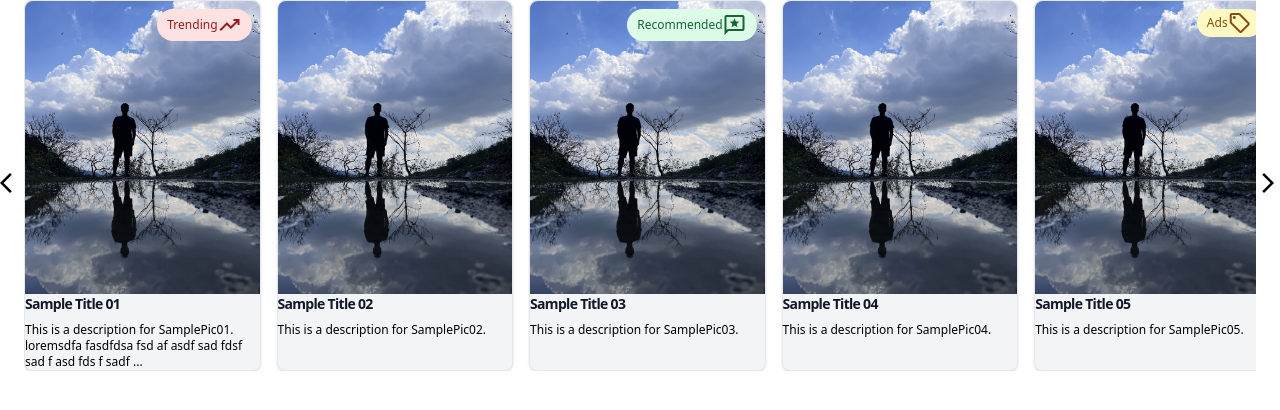
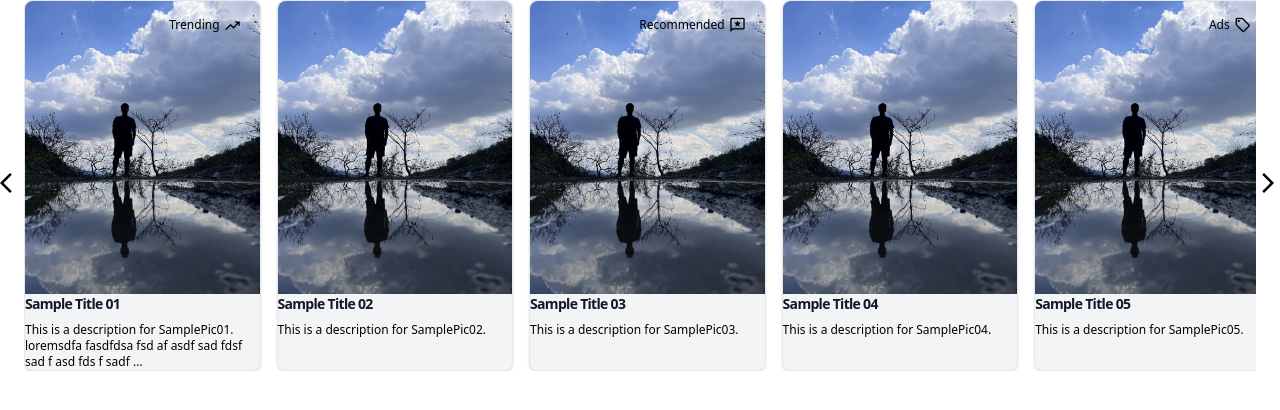
Before and after one commit to Bharatchandran/MAP_Frontend_Challenge_01, a React (Vite) app: page / in a window 1280 px wide. Shown: the top 410 px of the page. Built offline with nearby package versions, Linux system fonts and the light colour scheme.

Commit message:
Make CardTag component DRY

```diff
--- a/src/Component/CardTag/CardTag.jsx
+++ b/src/Component/CardTag/CardTag.jsx
@@ -1,41 +1,49 @@
-import React from 'react'
-import adsIcon from "../../assets/advertisement.png"
+import React, { useEffect, useState } from 'react'
 const CardTag = ({tag}) => {
-    const getTag = (tag) => {
+    const [selectTag, letSelectTag] = useState({
+        color: "",
+        icon: ""
+    })
 
+    useEffect( () => {
         switch (tag) {
             case 'Recommended':
-                return <div className="bg-green-100 text-green-800 text-xs font-medium me-2 px-2.5 py-1 rounded-full dark:bg-green-900 dark:text-white flex items-center justify-between">{tag}
-                    <span className="material-symbols-outlined ">
-                        reviews
-                    </span>
-                </div>;
+                letSelectTag({
+                    color: "green",
+                    icon: "reviews"
+                })
+                break
             case 'Trending':
-                return <div className="bg-red-100 text-red-800 text-xs font-medium me-2 px-2.5 py-1 rounded-full dark:bg-red-900 dark:text-white flex items-center justify-between">
-                    {tag}
-                    <span className="material-symbols-outlined ">
-                    trending_up
-                    </span>
-                </div>
+                letSelectTag({
+                    color: "red",
+                    icon: "trending_up"
+                })
+                break
             case 'Ads':
-                return <div className="bg-yellow-100 text-yellow-800 text-xs font-medium me-2 px-2.5 py-0.5 rounded-full dark:bg-yellow-900 dark:text-white flex items-center justify-between">
-                    {tag}
-                    <span className="material-symbols-outlined">
-                        sell
-                    </span>
-                </div>;
+                letSelectTag({
+                    color: "yellow",
+                    icon: "sell"
+                })
+                break
             default:
-                return <span class="bg-blue-100 text-blue-800 text-xs font-medium me-2 px-2.5 py-0.5 rounded-full dark:bg-blue-900 dark:text-blue-300">
-                    {tag}
-                </span>;
+                letSelectTag({
+                    color: "blue",
+                    icon: ""
+                })
+
           }
-    }
+
+    },[tag])
+
 
   return (
     <div>
-      {
-        getTag(tag)
-      }
+      <div className={`bg-${selectTag.color}-100 text-${selectTag.color}-800 text-xs font-medium me-2 px-2.5 py-0.5 rounded-full dark:bg-${selectTag.color}-900 dark:text-white flex items-center justify-between`}>
+                     {tag}
+                     <span className="material-symbols-outlined text-lg ml-1">
+                         {selectTag.icon}
+                     </span>
+                 </div>
     </div>
   )
 }
```
Also changed, not shown: src/assets/advertisement.png (deleted).
